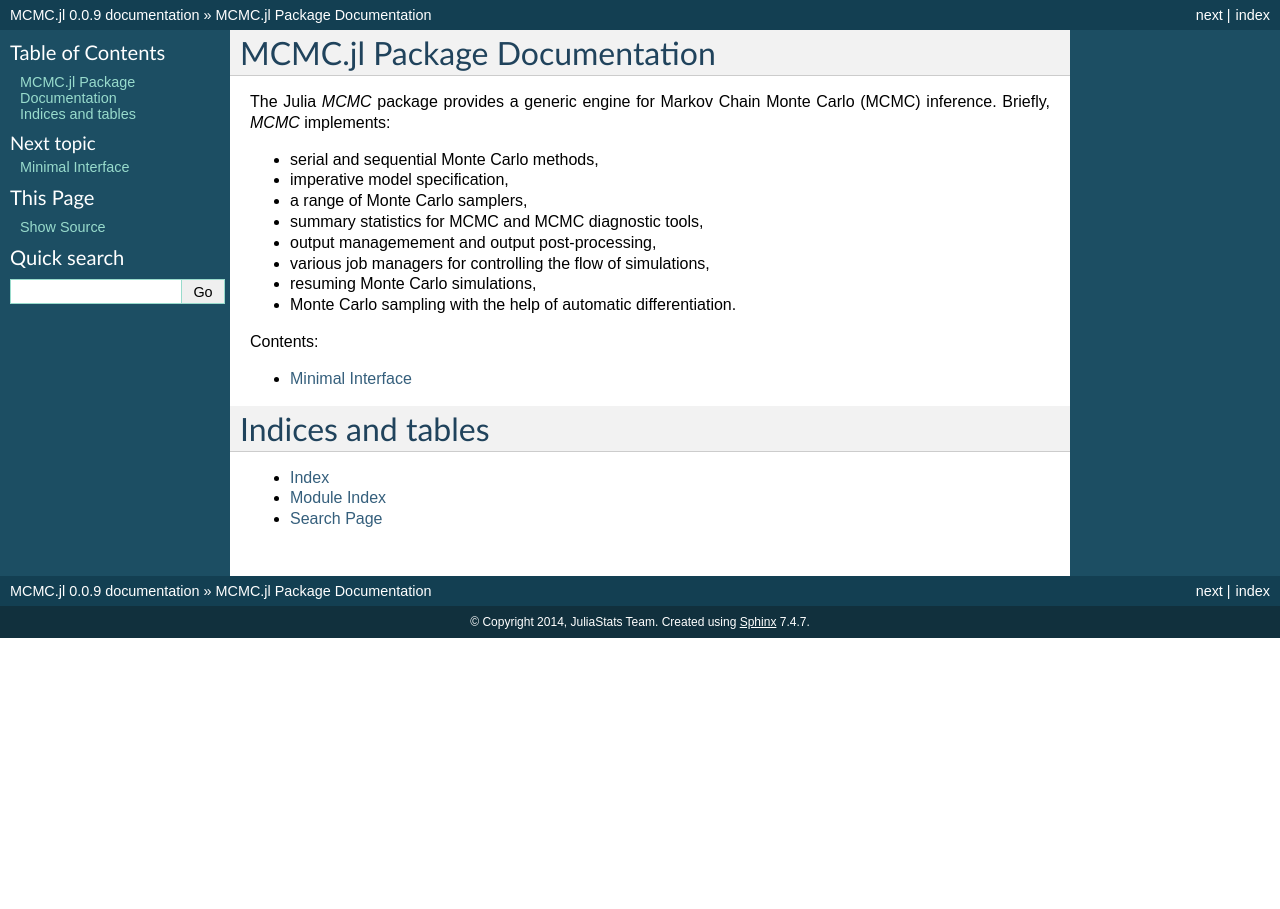
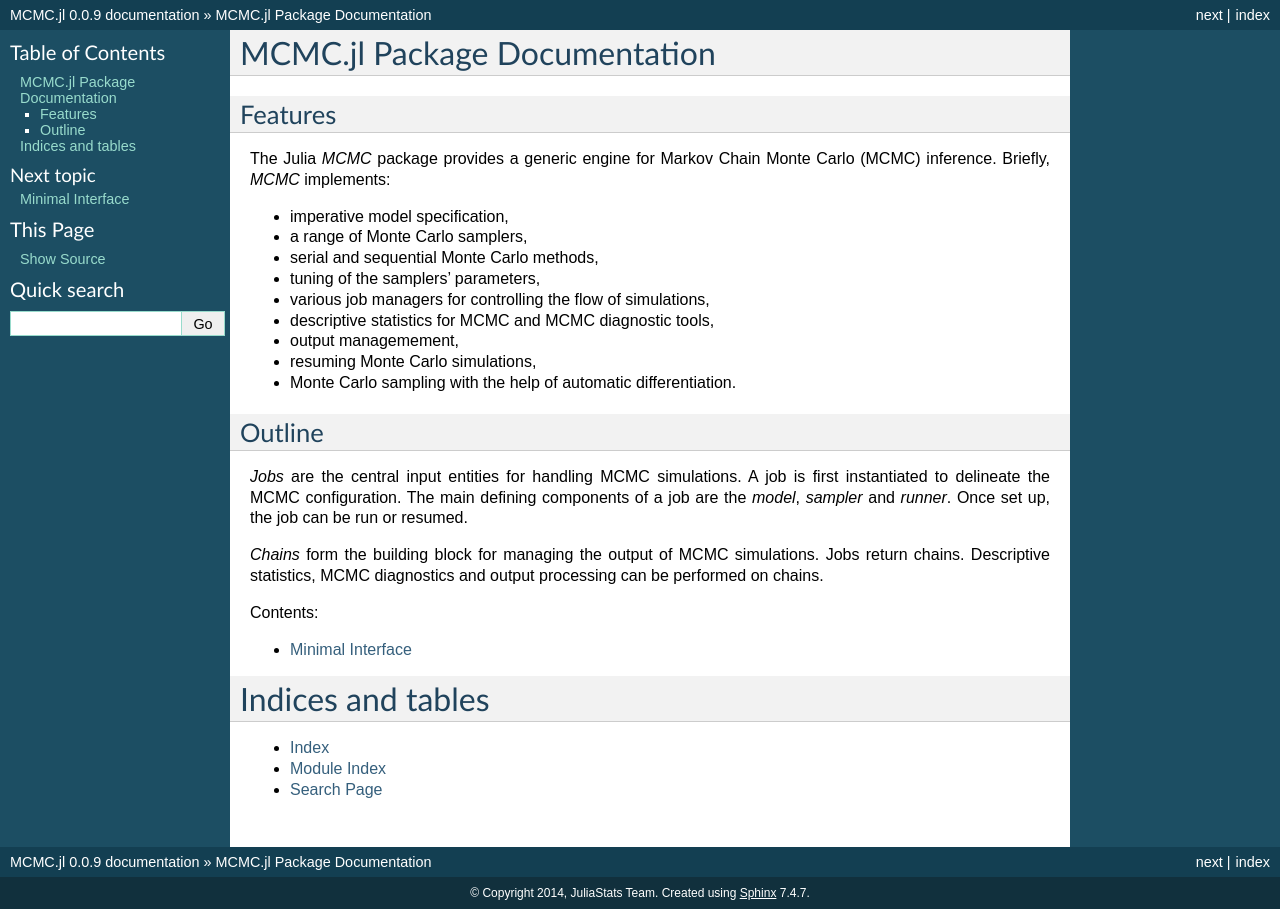
Before and after one commit to JuliaStats/Klara.jl, a Sphinx documentation site: the page built from doc/source/index.rst, in a window 1280 px wide. Built offline with Sphinx 7.4.7, drawn with Linux system fonts in a browser that asks for light colours.

Commit message:
Restructured file hierarchy for stats, diagnostics and output management + added features and outline sections in doc

```diff
--- a/doc/TODO.txt
+++ b/doc/TODO.txt
@@ -14,3 +14,4 @@
 11) Performance considerations
   11.01) Consider using copy!() instead of copy() in samplers
   11.02) Make algebraic changes in samplers to speed them up
+12) Craft a package log
--- a/doc/source/index.rst
+++ b/doc/source/index.rst
@@ -3,20 +3,38 @@
    You can adapt this file completely to your liking, but it should at least
    contain the root `toctree` directive.
 
+
 MCMC.jl Package Documentation
 ==============================
+
+
+Features
+------------------------------
 
 The Julia *MCMC* package provides a generic engine for Markov Chain Monte Carlo (MCMC) inference. Briefly, *MCMC*
 implements:
 
-* serial and sequential Monte Carlo methods,
 * imperative model specification,
 * a range of Monte Carlo samplers,
-* summary statistics for MCMC and MCMC diagnostic tools,
-* output managemement and output post-processing,
+* serial and sequential Monte Carlo methods,
+* tuning of the samplers' parameters,
 * various job managers for controlling the flow of simulations,
+* descriptive statistics for MCMC and MCMC diagnostic tools,
+* output managemement,
 * resuming Monte Carlo simulations,
 * Monte Carlo sampling with the help of automatic differentiation.
+
+
+Outline
+------------------------------
+
+*Jobs* are the central input entities for handling MCMC simulations. A job is first instantiated to delineate the MCMC
+configuration. The main defining components of a job are the *model*, *sampler* and *runner*. Once set up, the job can
+be run or resumed.
+
+*Chains* form the building block for managing the output of MCMC simulations. Jobs return chains. Descriptive
+statistics, MCMC diagnostics and output processing can be performed on chains.
+
 
 Contents:
 
```
Also changed, not shown: README.md (+22 -4 lines), 11 other files.
